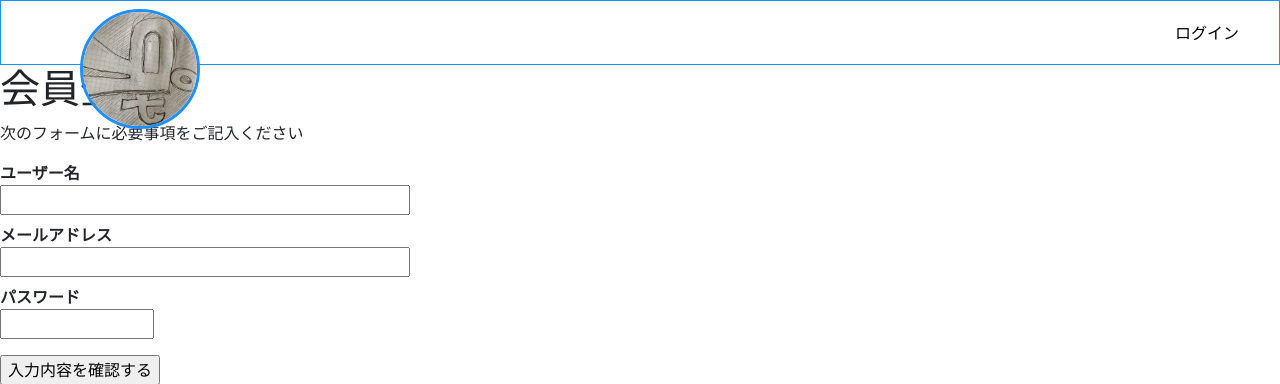
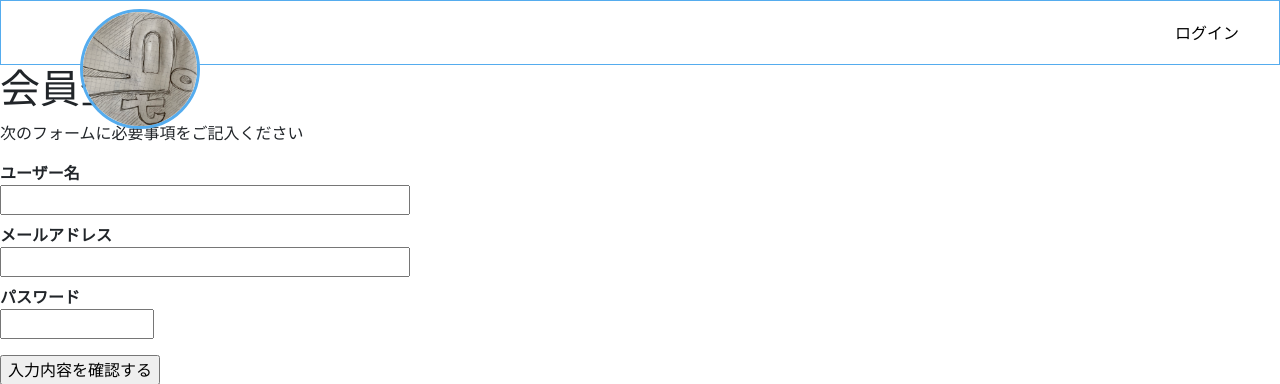
Before and after one commit to lcattu/ROT, a PHP site: page /join/index.php in a window 1280 px wide. Shown: the top 384 px of the page. Run offline with PHP 8.4, Linux system fonts and the light colour scheme.

Commit message:
cssﾃﾞｰﾀの分割及び変数の設定

```diff
--- a/css/foundation/_variable.scss
+++ b/css/foundation/_variable.scss
@@ -0,0 +1 @@
+$test-color:#55acee;
--- a/css/layout/_join-header.scss
+++ b/css/layout/_join-header.scss
@@ -3,7 +3,7 @@
     height:65px;
     padding:0 15px;
     margin:0 auto;
-    border:1px solid #1e90ff;
+    border:1px solid $test-color;
     /*
     position:fixed;
     top: 0;
@@ -14,7 +14,7 @@
       float:left;
 
       .p-logo__image-PC{
-        border:3px solid #1e90ff;
+        border:3px solid $test-color;
         width:120px;
         height:120px;
         border-radius:50%;
@@ -24,7 +24,7 @@
       }
 
       .p-logo__image{
-        border:3px solid #1e90ff;
+        border:3px solid $test-color;
         width:65px;
         height:65px;
         border-radius:50%;
--- a/css/stylesheet.css
+++ b/css/stylesheet.css
@@ -8,7 +8,7 @@ layout
   height: 65px;
   padding: 0 15px;
   margin: 0 auto;
-  border: 1px solid #1e90ff;
+  border: 1px solid #55acee;
   /*
     position:fixed;
     top: 0;
@@ -21,7 +21,7 @@ layout
 }
 
 .l-header01 .l-headerWrapper .l-headerWrapper-left .p-logo__image-PC {
-  border: 3px solid #1e90ff;
+  border: 3px solid #55acee;
   width: 120px;
   height: 120px;
   border-radius: 50%;
@@ -31,7 +31,7 @@ layout
 }
 
 .l-header01 .l-headerWrapper .l-headerWrapper-left .p-logo__image {
-  border: 3px solid #1e90ff;
+  border: 3px solid #55acee;
   width: 65px;
   height: 65px;
   border-radius: 50%;
--- a/css/stylesheet.scss
+++ b/css/stylesheet.scss
@@ -19,6 +19,7 @@ layout
 /*---------------
 object/component
 -----------------*/
+@import"object/object";
 @import"object/component/button";
 @import"object/component/dialog";
 
```
Also changed, not shown: css/object/_object.scss (added), 1 other file.
